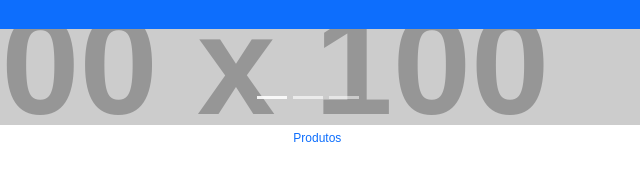
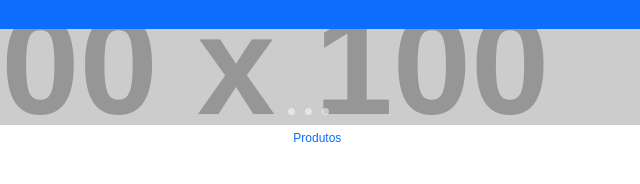
Before and after one commit to renannantunes/iframe, a plain HTML site: page index.html in a window 1280 px wide. Shown: the full height of the page, 332-972 px from the left. Drawn offline with nearby package versions, Linux system fonts and the light colour scheme; placeholder pictures from the web are drawn by us.

Commit message:
Update index.html

```diff
--- a/index.html
+++ b/index.html
@@ -4,7 +4,7 @@
     <meta charset="UTF-8" />
     <meta name="viewport" content="width=device-width, initial-scale=1" />
     <title>Banner</title>
-  <link href="https://cdn.jsdelivr.net/npm/bootstrap@5.3.3/dist/css/bootstrap.min.css" rel="stylesheet">
+    <link href="https://cdn.jsdelivr.net/npm/bootstrap@5.3.3/dist/css/bootstrap.min.css" rel="stylesheet" />
     <style>
       body {
         margin: 0;
@@ -28,6 +28,30 @@
         height: 96px;
       }
 
+      .carousel-indicators {
+        margin-bottom: 0;
+      }
+
+      .carousel-indicators [data-bs-target] {
+        box-sizing: content-box;
+        flex: 0 1 auto;
+        width: 7px;
+        height: 7px;
+        padding: 0;
+        margin-right: 5px;
+        margin-left: 5px;
+        text-indent: -999px;
+        cursor: pointer;
+        background-color: #fff;
+        background-clip: padding-box;
+        border: 0;
+        border-top: 10px solid transparent;
+        border-bottom: 10px solid transparent;
+        opacity: 0.5;
+        transition: opacity 0.6s ease;
+        border-radius: 50%;
+      }
+
       .links {
         display: flex;
         justify-content: space-around;
@@ -42,19 +66,18 @@
     </style>
   </head>
   <body>
-
     <header>Parceiro Oficial</header>
 
     <div id="bannerCarousel" class="carousel slide" data-bs-ride="carousel">
       <div class="carousel-inner">
         <div class="carousel-item active">
-        <img src="https://placehold.co/300x100?text=1" class="d-block w-100" alt="...">
+          <img src="https://placehold.co/300x100?text=1" class="d-block w-100" alt="..." />
         </div>
         <div class="carousel-item">
-        <img src="https://placehold.co/300x100?text=2" class="d-block w-100" alt="...">
+          <img src="https://placehold.co/300x100?text=2" class="d-block w-100" alt="..." />
         </div>
         <div class="carousel-item">
-        <img src="https://placehold.co/300x100?text=3" class="d-block w-100" alt="...">
+          <img src="https://placehold.co/300x100?text=3" class="d-block w-100" alt="..." />
         </div>
       </div>
       <div class="carousel-indicators">
```
Lines whose indentation alone changed are shown as unchanged.
